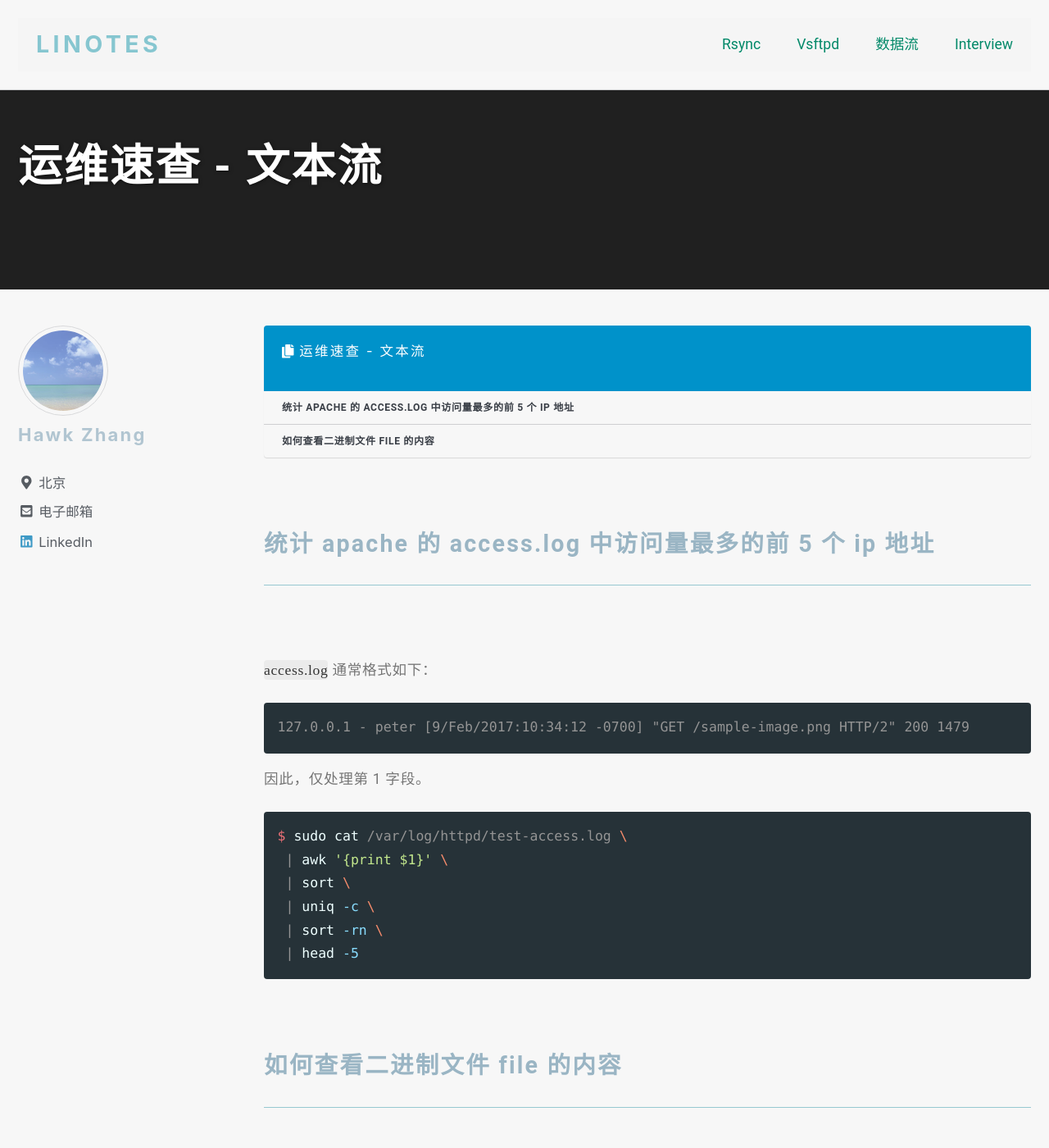
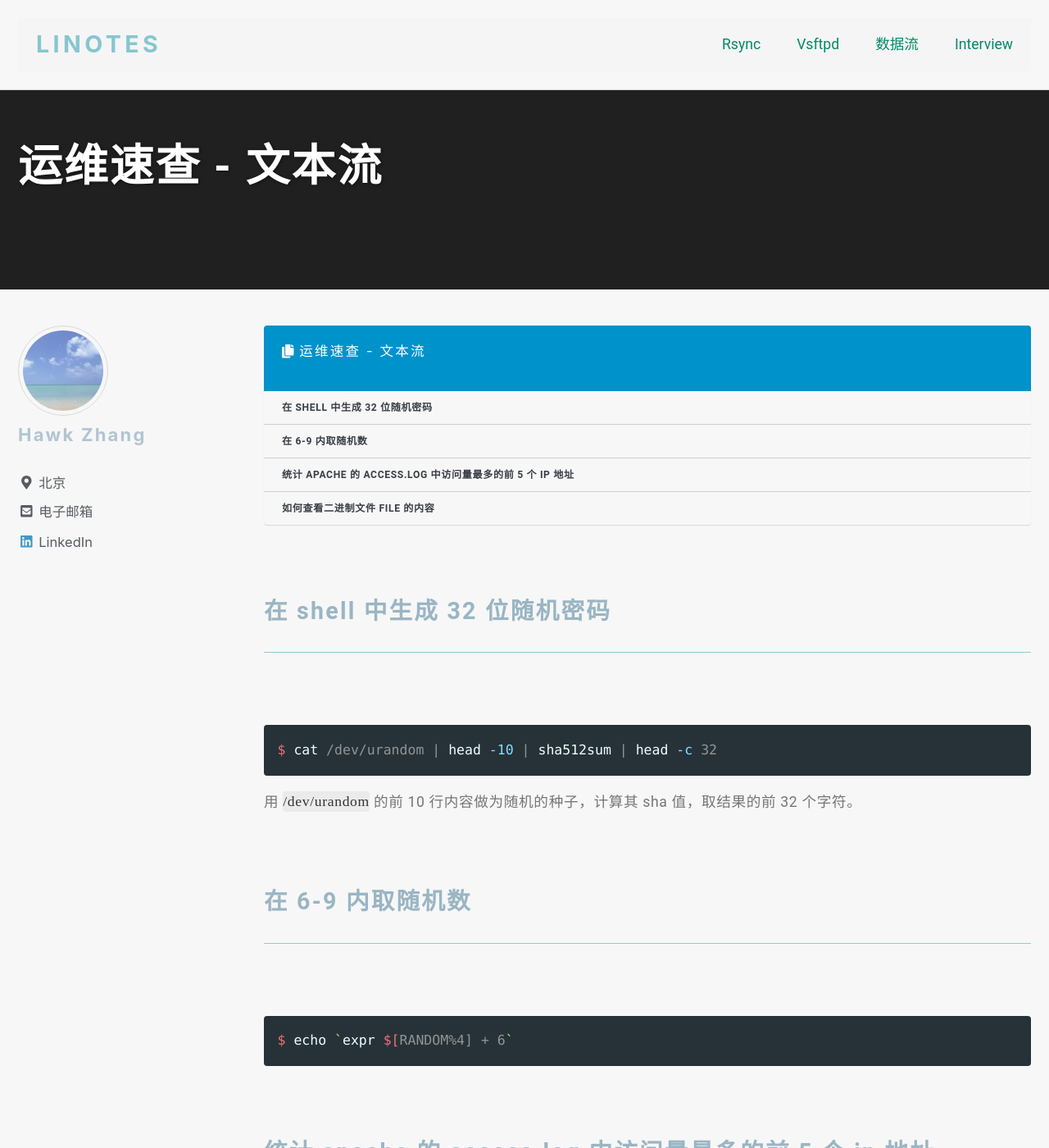
Before and after one commit to narru888/linotes_note, a Jekyll site: the page built from _posts/cheatsheet/2017-05-01-dtstream.md, in a window 1280 px wide and 1400 px high. Shown: the whole window at 82% size. Built offline with Jekyll 4.4.1, drawn with Linux system fonts in a browser that asks for light colours; nearby versions of some CDN libraries; a script that is not in the unit is left out.

Commit message:
update on 2018-12-09 12:23:01 CST

````diff
--- a/_posts/cheatsheet/2017-05-01-dtstream.md
+++ b/_posts/cheatsheet/2017-05-01-dtstream.md
@@ -11,6 +11,37 @@
   overlay_image: /assets/images/header/matrix2.jpg
   overlay_filter: rgba(0, 0, 0, 0.8)
 ---
+
+
+
+
+
+
+### 在 shell 中生成 32 位随机密码
+
+```bash
+$ cat /dev/urandom | head -10 | sha512sum | head -c 32
+```
+
+用 `/dev/urandom` 的前 10 行内容做为随机的种子，计算其 sha 值，取结果的前 32 个字符。
+
+
+
+
+
+
+
+
+
+
+### 在 6-9 内取随机数
+
+```bash
+$ echo `expr $[RANDOM%4] + 6`
+```
+
+
+
 
 
 
````
